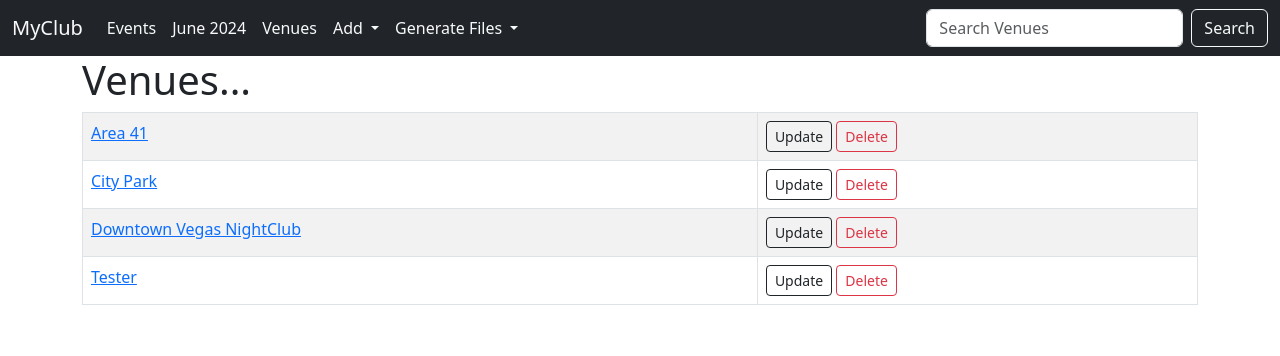
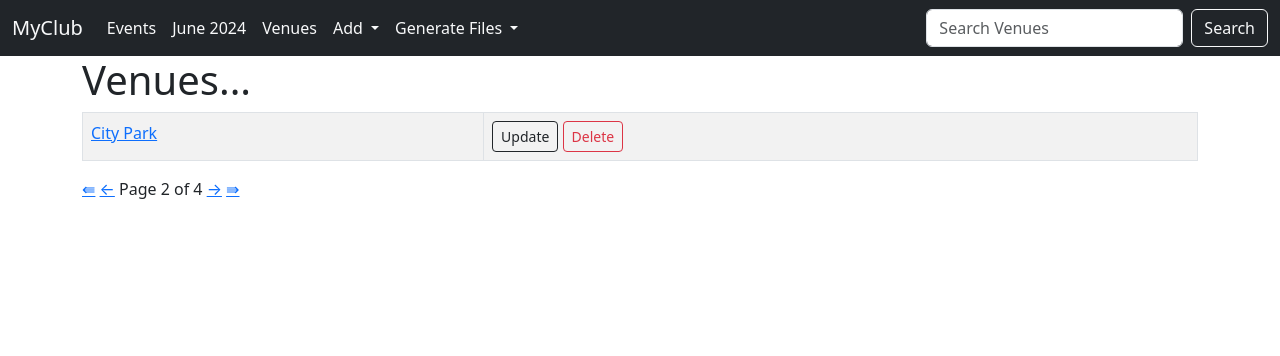
Before and after one commit to Arghya4201/myclub_website, a Django app: page /list_venues?page=2 in a window 1280 px wide. Shown: the top 356 px of the page. Run offline with Django 5.2, Linux system fonts and the light colour scheme; data comes from the database, SQL or seed files in the repository.

Commit message:
Djando Wednedays 18, Pagination

```diff
--- a/events/templates/events/venue.html
+++ b/events/templates/events/venue.html
@@ -3,7 +3,7 @@
 {%block content%}
 <table class="table table-striped table-hover table-bordered">
     <h1>Venues...</h1>
-    {% for venue in venues %}
+    {% for venue in venues_paginated %}
     <tr>
         <td>
             <!-- pointing to show-venue and passing venue id as parameter so it would be /show_venue/id -->
@@ -16,4 +16,15 @@
     </tr>
     {% endfor %}
 </table>
+{% if venues_paginated.has_previous %}
+<a href="?page=1">&lAarr;</a>
+<a href="?page={{venues_paginated.previous_page_number}}">&larr;</a>
+{% endif %}
+
+Page {{venues_paginated.number}} of {{venues_paginated.paginator.num_pages}}
+
+{% if venues_paginated.has_next %}
+<a href="?page={{venues_paginated.next_page_number}}">&rarr;</a>
+<a href="?page={{venues_paginated.paginator.num_pages}}">&rAarr;</a>
+{% endif %}
 {%endblock%}
--- a/events/views.py
+++ b/events/views.py
@@ -7,11 +7,15 @@ from .forms import VenueForm, EventForm
 from django.http import HttpResponseRedirect,HttpResponse
 import csv
 
+#IMPORT PDF STUFFS
 from django.http import FileResponse
 import io
 from reportlab.pdfgen import canvas
 from reportlab.lib.units import inch
 from reportlab.lib.pagesizes import letter
+
+#IMPORT PAGINATOR STUFFS
+from django.core.paginator import Paginator
 
 # Create your views here.
 
@@ -136,7 +140,10 @@ def show_venue(request, venue_id):
 
 def list_venues(request):
     venue_list = Venue.objects.all().order_by("name")
-    return render(request, "events/venue.html", {"venues": venue_list})
+    p = Paginator(venue_list, 1)
+    page = request.GET.get('page')
+    venues_paginated = p.get_page(page)
+    return render(request, "events/venue.html", {"venues": venue_list, "venues_paginated": venues_paginated})
 
 # Readme_myClubWebsite6
 def add_venue(request):
```
